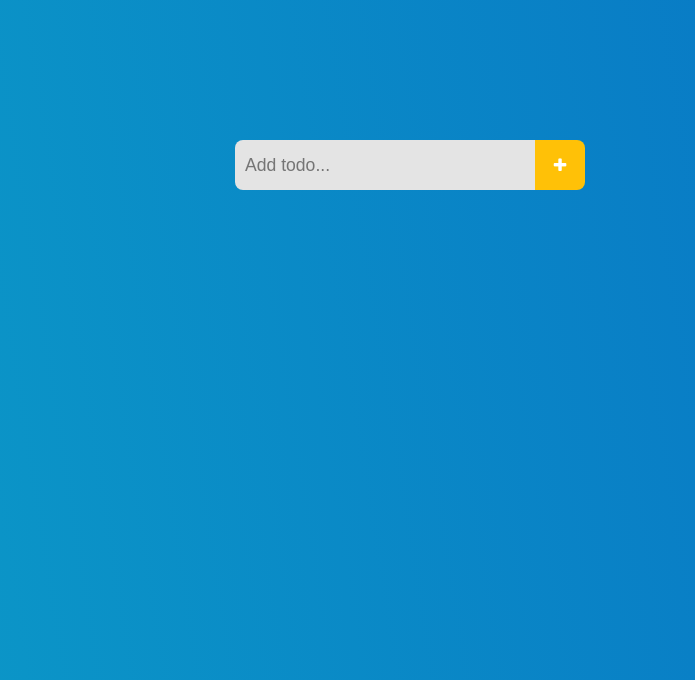
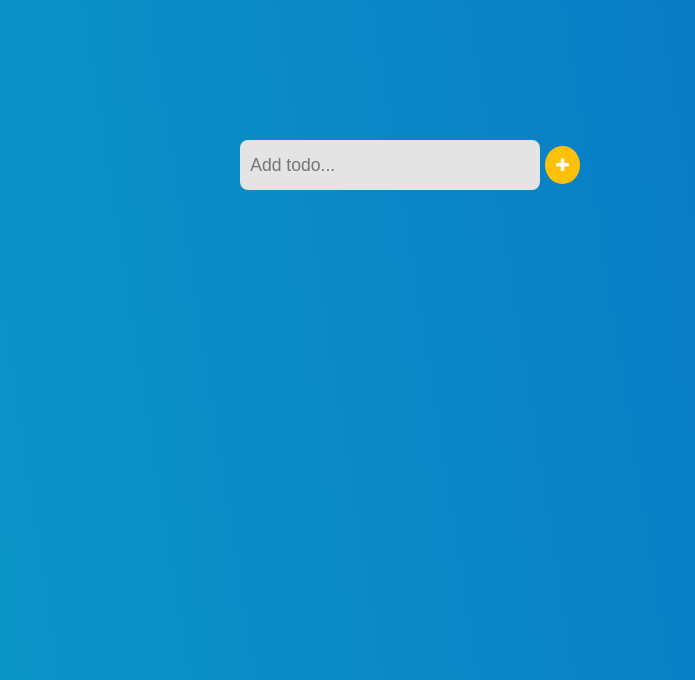
Before and after one commit to parham-ab/javascript-todo-app, a plain HTML site: page index.html in a window 1280 px wide. Shown: the part 120-800 px from the top of the page, without its empty margins (230-925 px from the left). Drawn offline with Linux system fonts and the light colour scheme.

Commit message:
UI updated

```diff
--- a/app.js
+++ b/app.js
@@ -1,8 +1,9 @@
 // elements
 const input = document.querySelector("input");
-const AddToto = document.querySelector(".add");
+const AddToto = document.querySelector(".fa-plus");
 const ul = document.querySelector("ul");
 const list = document.querySelector(".list");
+console.log(AddToto);
 // function's
 AddToto.addEventListener("click", function () {
   // variables
--- a/app.css
+++ b/assets/styles/app.css
@@ -4,9 +4,27 @@
 *::after {
   margin: 0;
   padding: 0;
+  border: none;
   outline: none;
   user-select: none;
   box-sizing: border-box;
+}
+/* scroll bar  */
+::-webkit-scrollbar {
+  width: 9px;
+}
+::-webkit-scrollbar-track {
+  background-color: transparent;
+}
+::-webkit-scrollbar-thumb {
+  background-color: rgb(158, 158, 158);
+  border-radius: 5px;
+}
+::-webkit-scrollbar-thumb:hover {
+  background-color: rgb(187, 187, 187);
+}
+::-webkit-scrollbar-thumb:active {
+  background-color: rgb(207, 207, 207);
 }
 body {
   background: linear-gradient(81deg, #0fc0ca, #0554c3, #950df0, #f00d47);
@@ -92,14 +110,13 @@ input {
   height: 50px;
   padding: 0 10px;
   border: none;
-  border-radius: 8px 0 0 8px;
+  border-radius: 8px;
   background-color: #e4e4e4;
   font-size: 1.1rem;
 }
 /* buttons */
 button {
   cursor: pointer;
-  border: none;
   color: #fff;
   margin-bottom: 10px;
 }
@@ -111,19 +128,20 @@ button {
 .todo {
   padding: 100px 0 50px;
 }
-.add {
-  border-radius: 0 8px 8px 0;
-  width: 50px;
-  height: 50px;
-  background-color: #ffc107;
-  transition: all 0.3s;
-  margin-left: -5px;
+.fa-plus::before {
+  width: 10px;
+  height: 10px;
+  background: #ffc107;
+  padding: 11px;
+  border-radius: 50%;
+  color: #fff;
+  cursor: pointer;
 }
-.add:hover {
+.fa-plus:hover::before {
   background-color: #ebb208;
   transition: all 0.3s;
 }
-.add:active {
+.add:active::before {
   background-color: #daa60b;
   transition: all 0.3s;
 }
--- a/index.html
+++ b/index.html
@@ -13,7 +13,7 @@
       href="/assets/img/check.png"
       type="image/x-icon"
     />
-    <link rel="stylesheet" href="app.css" />
+    <link rel="stylesheet" href="/assets/styles/app.css" />
     <title>TODO APPLICATION</title>
   </head>
   <body>
@@ -23,7 +23,7 @@
       </header>
       <div class="todo">
         <input type="text" placeholder="Add todo..." autofocus />
-        <button class="add"><i class="fa fa-plus"></i></button>
+        <i class="fa fa-plus add"></i>
       </div>
       <div class="list">
         <ul></ul>
```
